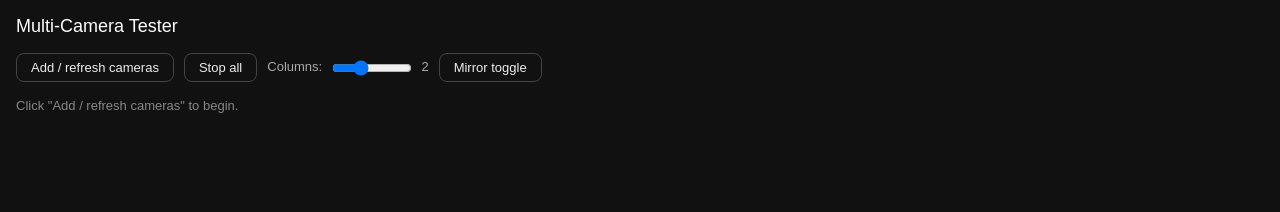
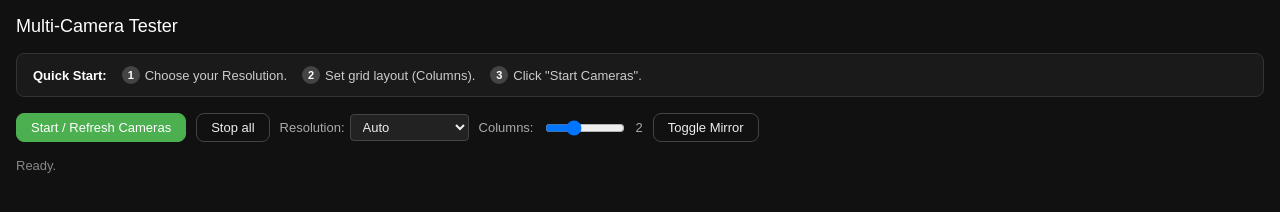
Before and after one commit to Diegoprado23/MultiCam-Tester, a plain HTML site: page index.html in a window 1280 px wide. Drawn offline with Linux system fonts and the light colour scheme.

Commit message:
Add files via upload

```diff
--- a/index.html
+++ b/index.html
@@ -8,10 +8,37 @@
   * { box-sizing: border-box; margin: 0; padding: 0; }
   body { font-family: sans-serif; background: #111; color: #eee; padding: 1rem; }
   h1 { font-size: 18px; font-weight: 500; margin-bottom: 1rem; color: #fff; }
+
+  .instructions {
+    background: #1a1a1a;
+    border: 1px solid #333;
+    border-radius: 8px;
+    padding: 12px 16px;
+    margin-bottom: 1rem;
+    font-size: 13px;
+    color: #ccc;
+    display: flex;
+    flex-wrap: wrap;
+    gap: 15px;
+    align-items: center;
+  }
+  .instructions strong { color: #fff; font-weight: 600; }
+  .instructions .step { display: flex; align-items: center; gap: 5px; }
+  .instructions .step-num {
+    background: #444; color: #fff; border-radius: 50%;
+    width: 18px; height: 18px; display: inline-flex;
+    align-items: center; justify-content: center; font-size: 11px; font-weight: bold;
+  }
+
   #toolbar { display: flex; align-items: center; gap: 10px; flex-wrap: wrap; margin-bottom: 1rem; }
-  button { background: transparent; color: #eee; border: 1px solid #444; border-radius: 8px; padding: 6px 14px; font-size: 13px; cursor: pointer; }
-  button:hover { background: #222; }
-  label { font-size: 13px; color: #aaa; }
+  button { background: transparent; color: #eee; border: 1px solid #444; border-radius: 8px; padding: 6px 14px; font-size: 13px; cursor: pointer; transition: background 0.2s; }
+  button:hover { background: #333; }
+  button.primary { background: #4CAF50; color: #fff; border-color: #4CAF50; font-weight: 500; }
+  button.primary:hover { background: #45a049; }
+
+  label { font-size: 13px; color: #aaa; display: flex; align-items: center; gap: 5px; }
+  select { background: #222; color: #eee; border: 1px solid #444; border-radius: 4px; padding: 4px 8px; font-size: 13px; outline: none; cursor: pointer; }
+
   #cam-grid { display: grid; gap: 10px; }
   .cam-card { background: #1a1a1a; border: 1px solid #333; border-radius: 12px; overflow: hidden; position: relative; }
   .cam-label { position: absolute; top: 8px; left: 10px; font-size: 12px; font-weight: 500; color: #fff; background: rgba(0,0,0,0.6); padding: 2px 8px; border-radius: 4px; z-index: 2; }
@@ -28,17 +55,36 @@
 
 <h1>Multi-Camera Tester</h1>
 
+<div class="instructions">
+  <strong>Quick Start:</strong>
+  <span class="step"><span class="step-num">1</span> Choose your Resolution.</span>
+  <span class="step"><span class="step-num">2</span> Set grid layout (Columns).</span>
+  <span class="step"><span class="step-num">3</span> Click "Start Cameras".</span>
+</div>
+
 <div id="toolbar">
-  <button onclick="startAll()">Add / refresh cameras</button>
+  <button class="primary" onclick="startAll()">Start / Refresh Cameras</button>
   <button onclick="stopAll()">Stop all</button>
+
+  <label>Resolution:
+    <select id="res-select">
+      <option value="auto">Auto</option>
+      <option value="720p">720p</option>
+      <option value="1080p30">1080p (30fps)</option>
+      <option value="1080p60">1080p (60fps)</option>
+      <option value="4k">4K</option>
+    </select>
+  </label>
+
   <label>Columns:
     <input type="range" min="1" max="4" value="2" id="cols-range" style="width:80px;vertical-align:middle;margin:0 6px" oninput="setCols(this.value)">
     <span id="cols-val">2</span>
   </label>
-  <button onclick="toggleMirror()">Mirror toggle</button>
+
+  <button onclick="toggleMirror()">Toggle Mirror</button>
 </div>
 
-<div id="msg">Click "Add / refresh cameras" to begin.</div>
+<div id="msg">Ready.</div>
 <div id="cam-grid" style="grid-template-columns: repeat(2, 1fr)"></div>
 
 <script>
@@ -67,6 +113,17 @@ function toggleMirror() {
   });
 }
 
+function getVideoConstraints() {
+  const res = document.getElementById('res-select').value;
+  switch(res) {
+    case '720p': return { width: { ideal: 1280 }, height: { ideal: 720 } };
+    case '1080p30': return { width: { ideal: 1920 }, height: { ideal: 1080 }, frameRate: { ideal: 30 } };
+    case '1080p60': return { width: { ideal: 1920 }, height: { ideal: 1080 }, frameRate: { ideal: 60 } };
+    case '4k': return { width: { ideal: 3840 }, height: { ideal: 2160 } };
+    default: return true; // auto
+  }
+}
+
 async function getDevices() {
   await navigator.mediaDevices.getUserMedia({video: true}).catch(() => {});
   const all = await navigator.mediaDevices.enumerateDevices();
@@ -90,6 +147,8 @@ async function startAll() {
 
   if (!devices.length) { msg.textContent = 'No cameras found.'; return; }
   msg.textContent = `Found ${devices.length} camera(s). Starting streams...`;
+
+  const baseConstraints = getVideoConstraints();
 
   devices.forEach((dev, i) => {
     const card = document.createElement('div');
@@ -123,7 +182,11 @@ async function startAll() {
     card.appendChild(timerEl);
     grid.appendChild(card);
 
-    navigator.mediaDevices.getUserMedia({ video: { deviceId: { exact: dev.deviceId } } })
+    const specificConstraints = (typeof baseConstraints === 'object')
+      ? { ...baseConstraints, deviceId: { exact: dev.deviceId } }
+      : { deviceId: { exact: dev.deviceId } };
+
+    navigator.mediaDevices.getUserMedia({ video: specificConstraints })
       .then(stream => {
         streams.push(stream);
         vid.srcObject = stream;
@@ -143,7 +206,7 @@ async function startAll() {
       })
       .catch(err => {
         dot.classList.add('err');
-        info.textContent = 'Error: ' + err.message;
+        info.textContent = 'Error: ' + err.name + ' - ' + err.message;
       });
   });
 
@@ -156,6 +219,7 @@ function stopAll() {
   timers.forEach(iv => clearInterval(iv));
   timers.length = 0;
   document.getElementById('cam-grid').innerHTML = '';
+  document.getElementById('msg').textContent = 'Cameras stopped.';
 }
 </script>
 </body>
```
